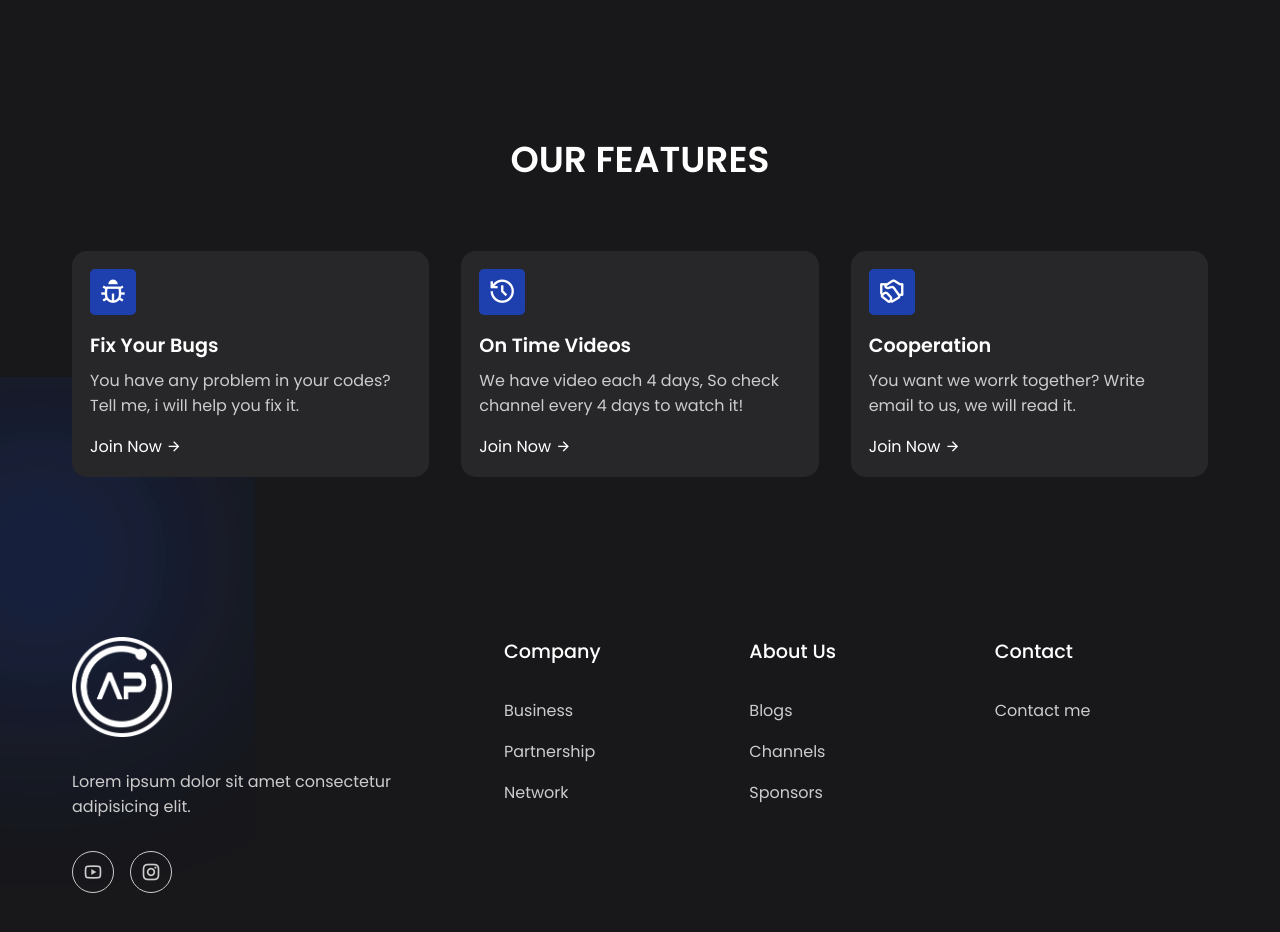
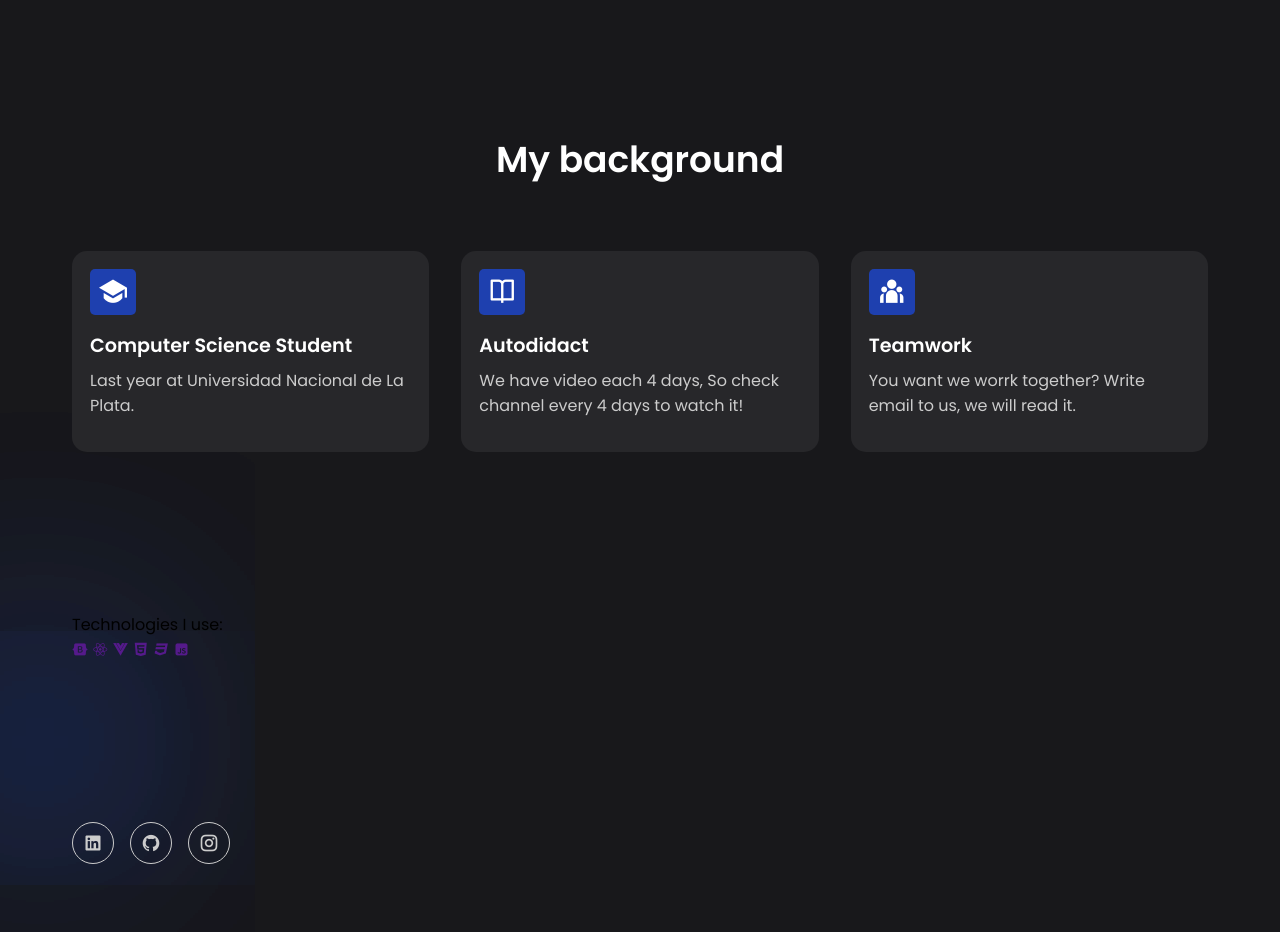
Before and after one commit to senras/isoka.github.io, a plain HTML site: page index.html in a window 1280 px wide. Shown: the part 640-1572 px from the top of the page. Drawn offline with nearby package versions, Linux system fonts and the light colour scheme.

Commit message:
Technolgies i use added

```diff
--- a/index.html
+++ b/index.html
@@ -19,9 +19,9 @@
         </div>
         <ul class="nav-links">
             <li class="link"><a href="#">Home</a></li>
-            <li id="link1" class="link"><a href="#">Features</a></li>
-            <li id="link2" class="link"><a href="#">Pricing</a></li>
-            <li id="link3" class="link"><a href="#">About</a></li>
+            <li id="link1" class="link"><a href="#">Background</a></li>
+            <li id="link2" class="link"><a href="#">Contact</a></li>
+            <!-- <li id="link3" class="link"><a href="#">Pricing</a></li> -->
             <img id="totoro-img" src="images/totoro.png">
         </ul>
     </nav>
@@ -45,34 +45,45 @@
     </header>
 
     <section class="container">
-        <h2 class="header">OUR FEATURES</h2>
+        <h2 class="header">My background</h2>
         <div class="features">
 
             <div class="card">
-                <span><i class="ri-bug-line"></i></span>
-                <h4>Fix Your Bugs</h4>
+                <span><i class="ri-graduation-cap-fill"></i></span>
+                <h4>Computer Science Student</h4>
                 <p>
-                    You have any problem in your codes? Tell me, i will help you fix it.
+                    Last year at Universidad Nacional de La Plata.
                 </p>
-                <a href="#">Join Now <i class="ri-arrow-right-line"></i></a>
             </div>
             <div class="card">
-                <span><i class="ri-history-line"></i></span>
-                <h4>On Time Videos</h4>
+                <span><i class="ri-book-open-line"></i></span>
+                <h4>Autodidact</h4>
                 <p>
                     We have video each 4 days, So check channel every 4 days to watch it!
                 </p>
-                <a href="#">Join Now <i class="ri-arrow-right-line"></i></a>
             </div>
             <div class="card">
-                <span><i class="ri-shake-hands-line"></i></span>
-                <h4>Cooperation</h4>
+                <span><i class="ri-team-fill"></i></span>
+                <h4>Teamwork</h4>
                 <p>
                     You want we worrk together? Write email to us, we will read it.
                 </p>
-                <a href="#">Join Now <i class="ri-arrow-right-line"></i></a>
             </div>
         </div>
+    </section>
+    <section class="container">
+        <p>
+            Technologies I use:
+        </p>
+        <div class="socials">
+            <a href=""><i class="ri-bootstrap-fill"></i></a>
+            <a href=""><i class="ri-reactjs-fill"></i></a>
+            <a href=""><i class="ri-vuejs-fill"></i></a>
+            <a href=""><i class="ri-html5-fill"></i></a>
+            <a href=""><i class="ri-css3-fill"></i></a>
+            <a href=""><i class="ri-javascript-fill"></i></a>
+        </div>
+
     </section>
 
     <!-- <section class="container">
@@ -150,18 +161,21 @@
         <span class="blur"></span>
         <span class="blur"></span>
         <div class="column">
-            <div class="logo">
+            <!-- <div class="logo">
                 <img src="images/logo.png">
             </div>
             <p>
                 Lorem ipsum dolor sit amet consectetur adipisicing elit.
-            </p>
+            </p> -->
             <div class="socials">
-                <a href="#"><i class="ri-youtube-line"></i></a>
+                <a href="#"><i class="ri-linkedin-box-fill"></i></a>
+                <a href="#"><i class="ri-github-fill"></i></a>
                 <a href="#"><i class="ri-instagram-line"></i></a>
             </div>
+            <p>
+
         </div>
-        <div class="column">
+        <!-- <div class="column">
             <h4>Company</h4>
             <a href="#">Business</a>
             <a href="#">Partnership</a>
@@ -176,7 +190,7 @@
         <div class="column">
             <h4>Contact</h4>
             <a href="#">Contact me</a>
-        </div>
+        </div> -->
     </footer>
 
 
--- a/style.css
+++ b/style.css
@@ -386,3 +386,9 @@ footer .column > a:hover {
 		grid-template-columns: 1fr 150px;
 	}
 }
+
+center {
+	display: flex;
+	justify-content: center;
+	align-items: center;
+}
```
